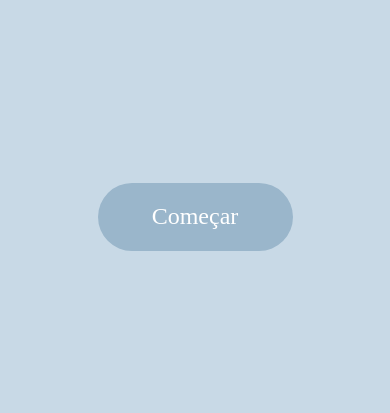
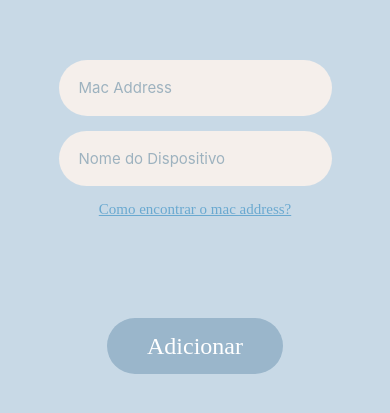
Before and after one commit to byJuh/ProtecaoNaInternet, a React Native app: screen /Cadastrar_Mac in a window 390 px wide. Before the commit this address had no page. Shown: the part 205-618 px from the top of the page. Built offline with nearby package versions, Linux system fonts and the light colour scheme.

Commit message:
Tela de adicionar macAddress

```diff
--- a/package.json
+++ b/package.json
@@ -10,6 +10,7 @@
     "test": "jest"
   },
   "dependencies": {
+    "@react-native-async-storage/async-storage": "^2.1.2",
     "@react-native-vector-icons/entypo": "^1.0.1",
     "@react-native-vector-icons/ionicons": "^7.4.0",
     "@react-native-vector-icons/material-icons": "^0.0.1",
--- /dev/null
+++ b/src/Tabs/AdicionarMacAddress/index.tsx
@@ -0,0 +1,10 @@
+import React from "react";
+import { View } from "react-native";
+
+export default function AdicionarMacAddress(){
+    return(
+        <View>
+
+        </View>
+    )
+}
--- a/src/Tabs/index.tsx
+++ b/src/Tabs/index.tsx
@@ -1,11 +1,10 @@
 import React from "react";
 import { createBottomTabNavigator } from "@react-navigation/bottom-tabs";
 import MaterialIcons from 'react-native-vector-icons/MaterialIcons';
-import { Dimensions } from "react-native";
+import AdicionarMacAddress from "./AdicionarMacAddress";
 import Principal from "./TelaPrincipal";
 import Bloquear from "./Bloquear";
 
-const {width, height}  = Dimensions.get('window');
 const Tab = createBottomTabNavigator();
 
 const screenOptions = {
@@ -24,6 +23,11 @@ const tabs = [
         name: 'Bloquear',
         component: Bloquear,
         icon: 'app-blocking',
+    },
+    {
+        name: 'AdicionarMac',
+        component: AdicionarMacAddress,
+        icon: 'app-blocking', //MUDAR
     },
 ];
 
--- a/src/constants/styles.ts
+++ b/src/constants/styles.ts
@@ -9,8 +9,8 @@ export const styles = StyleSheet.create({
     },
     btn:{
         backgroundColor: '#9AB6CB',
-        height: '8%',
-        width: '50%',
+        height: '6.6%',
+        width: '45%',
         borderRadius: 100,
         alignItems: 'center',
         justifyContent: 'center'
@@ -31,5 +31,21 @@ export const styles = StyleSheet.create({
     },
     scrollContainer:{
         paddingTop: 35
-    }
+    },
+    input: {
+        width: '70%',
+        height: '6.6%',
+        backgroundColor: '#F5EFEB',
+        borderRadius: 30,
+        marginBottom: 15,
+        fontSize: 15,
+        paddingLeft: 20,
+    },
+    texto:{
+        fontSize: 15,
+        color: '#6AA9D0',
+        fontFamily: fontFamilies.ROBOTO.bold,
+        textDecorationLine: 'underline',
+        marginBottom: 100
+    },
 })
--- a/src/routes/index.tsx
+++ b/src/routes/index.tsx
@@ -5,6 +5,7 @@ import HomeScreen from "../screens/Home";
 import TelaPrincipal from "../Tabs/TelaPrincipal";
 import Tabs from "../Tabs";
 import { RootStackParamList } from "../utils/types";
+import Cadastro_macAddress from "../screens/Cadastro_macAddress";
 
 const Stack = createNativeStackNavigator<RootStackParamList>();
 
@@ -17,6 +18,11 @@ export default function Rotas(){
                 options={{headerShown: false}}
             />
             <Stack.Screen
+                name = 'Cadastrar_Mac'
+                component={Cadastro_macAddress}
+                options={{headerShown: false}}
+            />
+            <Stack.Screen
                 name = 'Tabs'
                 component={Tabs}
                 options={{headerShown: false}}
--- /dev/null
+++ b/src/screens/Cadastro_macAddress/index.tsx
@@ -0,0 +1,90 @@
+import React, { useState } from "react";
+import { Alert, Keyboard, KeyboardAvoidingView, Platform, ScrollView, Text, TextInput, TouchableOpacity, TouchableWithoutFeedback, View } from "react-native";
+import { styles } from "../../constants/styles";
+import AsyncStorage from "@react-native-async-storage/async-storage";
+import { useNavigation } from "@react-navigation/native";
+import { NativeStackNavigationProp } from "@react-navigation/native-stack";
+import { RootStackParamList } from "../../utils/types";
+
+//ESSA TELA SO APARECE UMA VEZ
+
+type NavigationProps = NativeStackNavigationProp<RootStackParamList, 'Tabs'>;
+
+export default function Cadastro_macAddress(){
+
+  const navigation = useNavigation<NavigationProps>();
+
+  const [macAddress, setMacAddress] = useState("");
+  const [nomeDispositivo, setNomeDispositivo] = useState("");
+
+   //fazer um set com formato FF:FF:FF:FF:FF:FF
+  const onChangeMacAddressHandler = async (macAddress: string) => setMacAddress(macAddress);
+  const onChangeNomeDispositivoHandler = async (nomeDispositivo: string) => setNomeDispositivo(nomeDispositivo);
+
+  const cadastrarMacNome = async () =>{
+    if(!macAddress || !nomeDispositivo){
+        Alert.alert("Preencha todos os campos!");
+        return;
+    }
+    //armazenar no asyncStorage
+    try{
+        const dispositivo = {
+            macAddress,
+            nomeDispositivo,
+        };
+
+        //salvando o nome com o mac
+        await AsyncStorage.setItem('dispositivos', JSON.stringify(dispositivo))
+        Alert.alert("Sucesso", "Dispositivo salvo!");
+
+        //indo para a tela principal
+        navigation.navigate('Tabs', {screen: 'Principal'})
+
+    }catch (error){
+        //nn foi possivel salvar (ALARME -> VER!!)
+        console.error("Erro ao salvar o MAC address", error);
+    }
+
+  }
+
+  return(
+    //diminuindo de tamanho -> VERIFICAR!!!
+    <KeyboardAvoidingView style={{ flex: 1 }} behavior={Platform.OS === "ios" ? "padding" : "height"}>
+      <TouchableWithoutFeedback onPress={Keyboard.dismiss} >
+        <ScrollView contentContainerStyle={[styles.container, {backgroundColor: '#C8D9E6'}]} keyboardShouldPersistTaps="handled">
+          <TextInput
+              style={styles.input}
+              placeholder={'Mac Address'}
+              placeholderTextColor={'#9DB2BF'}
+              value={macAddress}
+              maxLength={17}
+              onChangeText={onChangeMacAddressHandler}
+              keyboardType="visible-password"
+              autoCapitalize="characters"
+              autoCorrect={false}
+
+          />
+          <TextInput
+              style={[styles.input, {marginBottom: 15}]}
+              placeholder={'Nome do Dispositivo'}
+              placeholderTextColor={'#9DB2BF'}
+              value={nomeDispositivo}
+              onChangeText={onChangeNomeDispositivoHandler}
+          />
+          <TouchableOpacity>
+            <Text  style={styles.texto}>
+              Como encontrar o mac address?
+            </Text>
+          </TouchableOpacity>
+
+          <TouchableOpacity style={styles.btn} onPress={() => cadastrarMacNome()}>
+              <Text style = {styles.btnTexto}>
+                Adicionar
+              </Text>
+          </TouchableOpacity>
+        </ScrollView>
+      </TouchableWithoutFeedback>
+    </KeyboardAvoidingView>
+
+  )
+}
--- a/src/screens/Home/index.tsx
+++ b/src/screens/Home/index.tsx
@@ -1,45 +1,37 @@
 import React from "react";
-import { Text, TouchableOpacity, View } from "react-native";
+import { Alert, Text, TouchableOpacity, View } from "react-native";
 import { useNavigation } from "@react-navigation/native";
 import { styles } from "../../constants/styles";
 import { NativeStackNavigationProp } from "@react-navigation/native-stack";
 import { RootStackParamList } from "../../utils/types";
+import AsyncStorage from "@react-native-async-storage/async-storage";
 
 //para obter o tipo do objeto de navegação
 type NavigationProps = NativeStackNavigationProp<RootStackParamList, 'Tabs'>;
 
 export default function HomeScreen(){
 
-   const navigation = useNavigation<NavigationProps>();
+  const navigation = useNavigation<NavigationProps>();
 
-    return(
-        <View style={[styles.container, {backgroundColor: '#C8D9E6'}]}>
-          <TouchableOpacity style={styles.btn} onPress={() => navigation.navigate( 'Tabs', {screen: 'Principal' })}>
-            <Text style={styles.btnTexto}> Começar </Text>
-          </TouchableOpacity>
-        </View>
-    )
-}
+  const mudandoTela = async () => {
+    try{
 
-/*const styles = StyleSheet.create({
-    container: {
-        flex: 1,
-        alignItems: 'center',
-        backgroundColor: '#C8D9E6',
-        justifyContent: 'center'
-    },
-    btn:{
-        backgroundColor: '#9AB6CB',
-        height: 55,
-        width: 178,
-        borderRadius: 100,
-        alignItems: 'center',
-        justifyContent: 'center'
-    },
-    btnTexto:{
-      color: '#FFFFFF',
-      fontSize: 24,
-      fontFamily: fontFamilies.ROBOTO.normal
+      const dispositivo = await AsyncStorage.getItem('dispositivos')
+
+      if(dispositivo) navigation.navigate('Tabs', {screen: 'Principal'})
+      else navigation.navigate('Cadastrar_Mac')
+
+    }catch(error){
+      console.error("Erro ao verificar");
     }
 
-})*/
+  }
+
+  return(
+      <View style={[styles.container, {backgroundColor: '#C8D9E6'}]}>
+        <TouchableOpacity style={styles.btn} onPress={() => mudandoTela()}>
+          <Text style={styles.btnTexto}> Começar </Text>
+        </TouchableOpacity>
+      </View>
+  )
+}
--- a/src/utils/types.ts
+++ b/src/utils/types.ts
@@ -2,6 +2,7 @@
 export type RootStackParamList = {
     //especificar undefined = rota nao tem parametro
     Home: undefined,
+    Cadastrar_Mac: undefined,
     Tabs: { screen: keyof TabsParamList };
 }
 
```
Also changed, not shown: src/Tabs/TelaPrincipal/index.tsx (line endings or trailing spaces), 1 other file (tests, documents, lock files or other folders).
